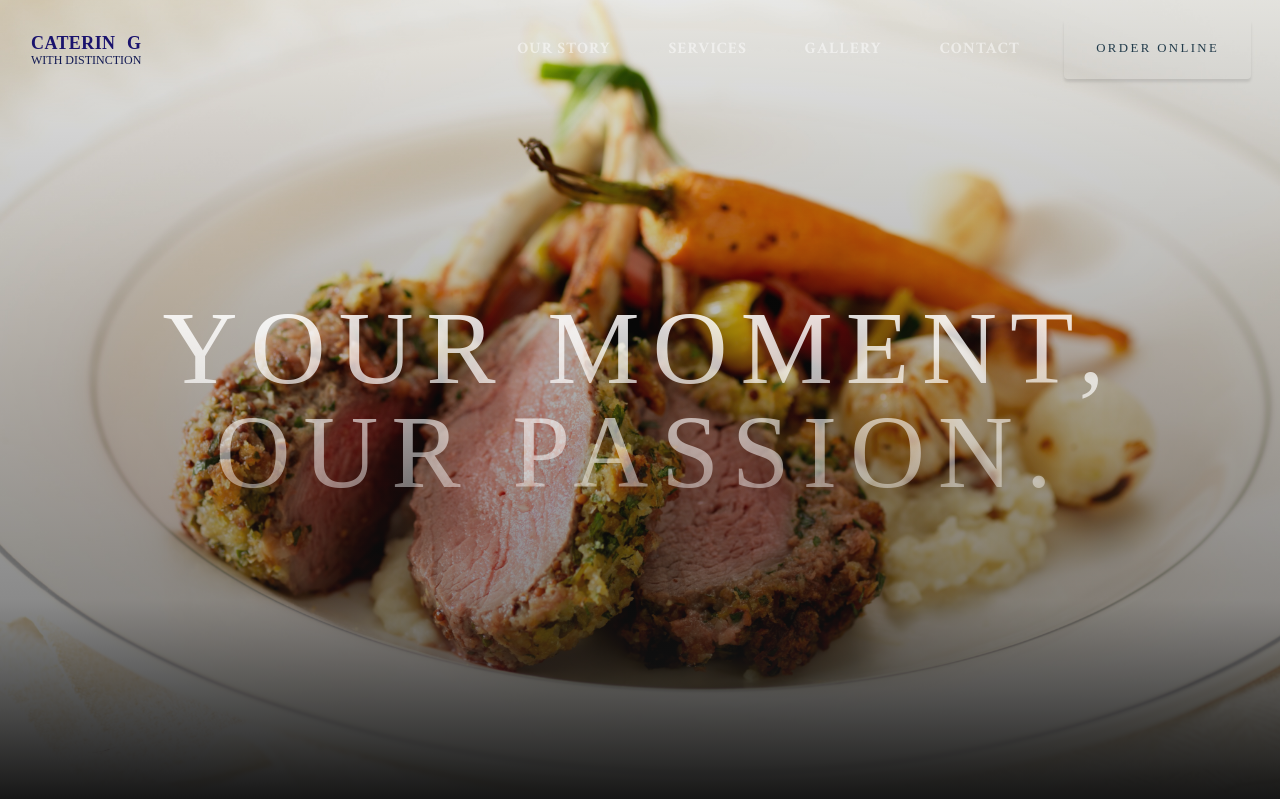
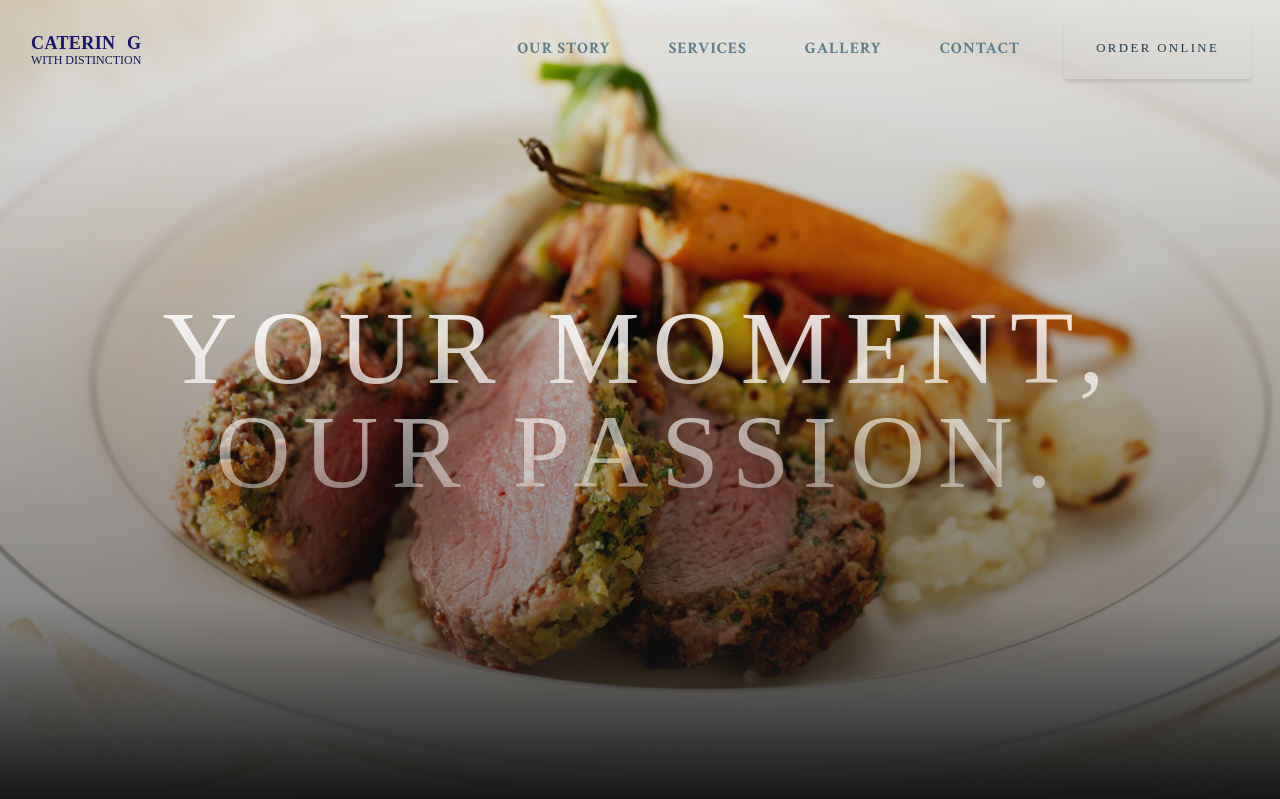
Before and after one commit to meagdoh/CWD-catering-site, a PHP site: page / in a window 1280 px wide. Shown: the top 799 px of the page. Run offline with PHP 8.4, Linux system fonts and the light colour scheme.

Commit message:
change nav opacity, darker

```diff
--- a/css/grayscale.css
+++ b/css/grayscale.css
@@ -55,7 +55,7 @@
     -webkit-transition: none;
     transition: none;
     padding: 2rem 1.5rem;
-    color: rgba(255, 255, 255, 0.5);
+    color: #607D8B;
   }
   #mainNav .nav-link:hover {
     color: rgba(255, 255, 255, 0.75);
```
